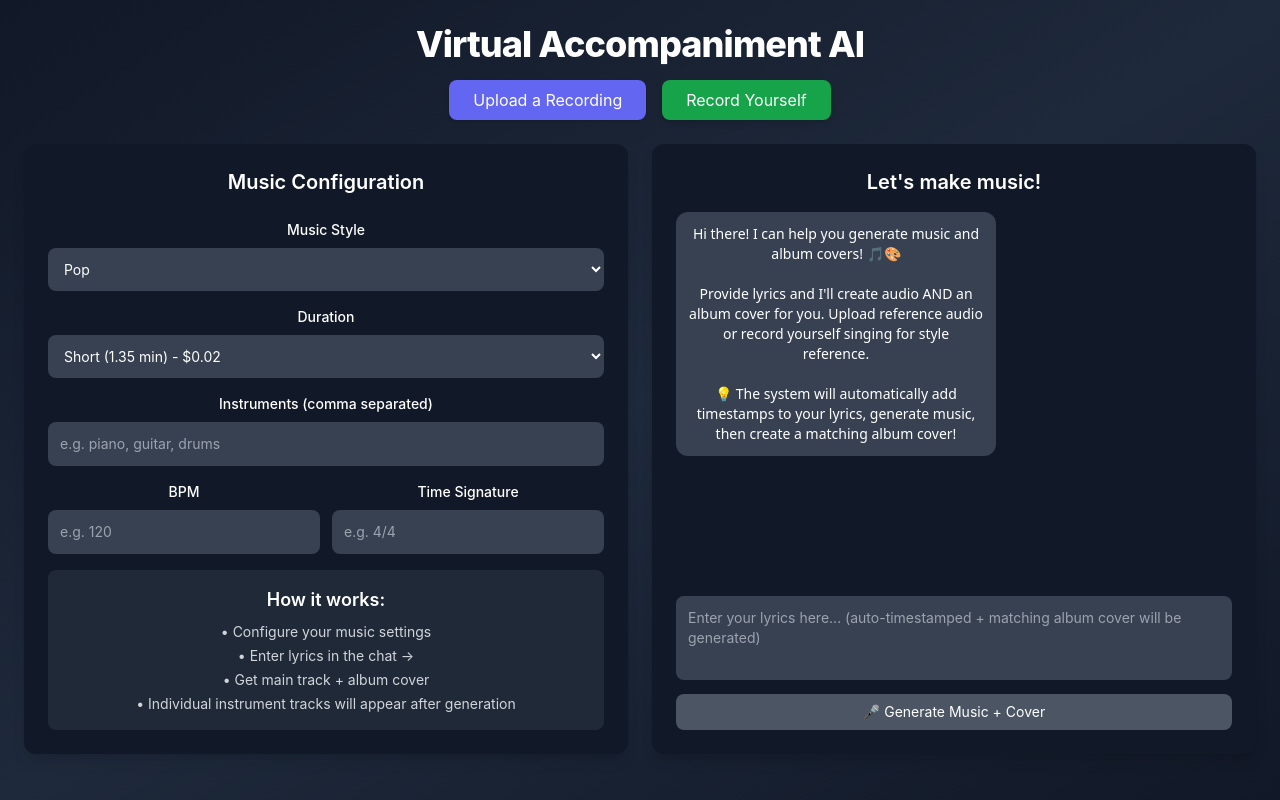
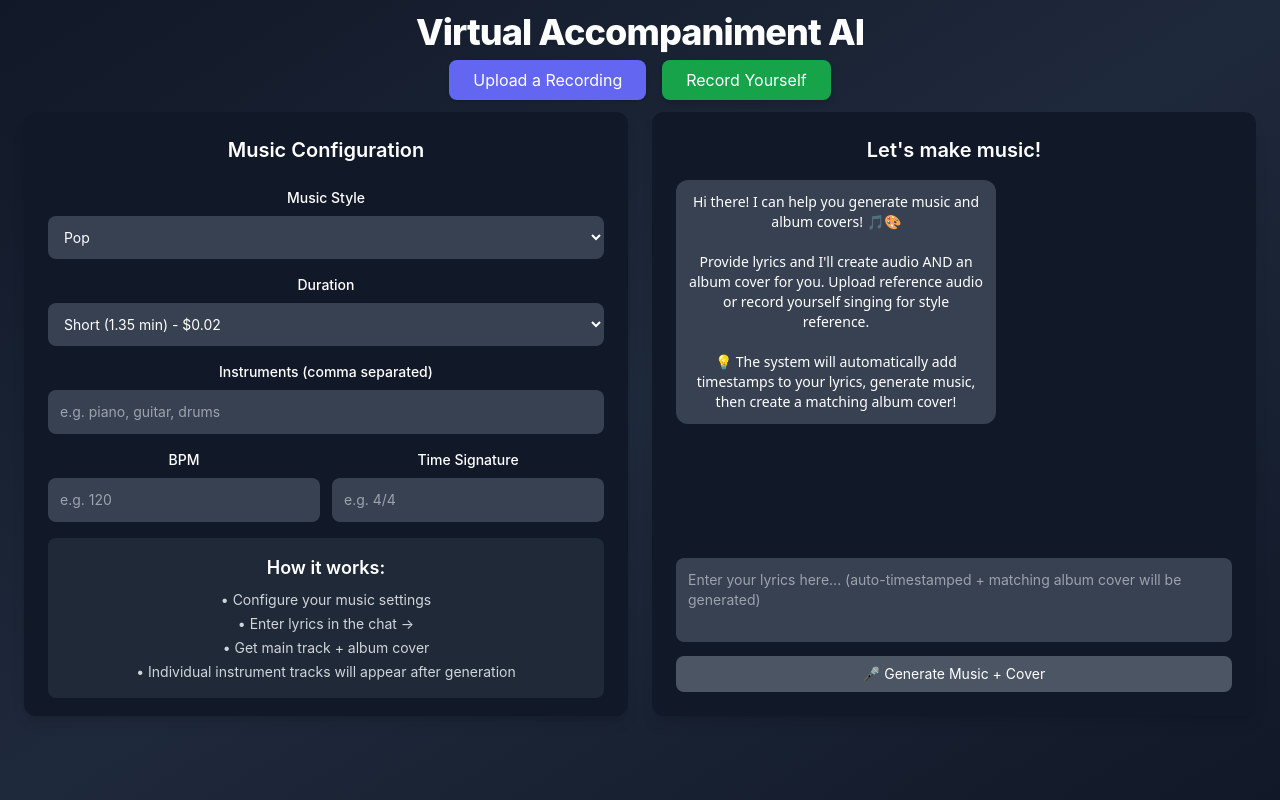
Before and after one commit to wguo3-cmu-S25/virtualband, a React (Create React App) app: page / in a window 1280 px wide. Built offline with nearby package versions, Linux system fonts and the light colour scheme.

Commit message:
scroll bar

```diff
--- a/src/App.js
+++ b/src/App.js
@@ -87,9 +87,9 @@ function App() {
     };
 
     return (
-        <div className="App min-h-screen bg-gradient-to-br from-gray-900 via-slate-800 to-gray-900 text-white">
+        <div className="App h-screen bg-gradient-to-br from-gray-900 via-slate-800 to-gray-900 text-white overflow-hidden">
             {/* Header */}
-            <header className="text-center py-6 space-y-4">
+            <header className="text-center py-3 space-y-2">
                 <h1 className="text-3xl md:text-4xl font-extrabold tracking-tight leading-tight">
                     Virtual Accompaniment AI
                 </h1>
@@ -133,14 +133,14 @@ function App() {
                     </div>
                 )}
                 {audioURL && (
-                    <div className="mt-6 text-center">
-                        <h3 className="text-lg font-semibold mb-2">Playback</h3>
+                    <div className="mt-3 text-center">
+                        <h3 className="text-sm font-medium mb-1">Playback</h3>
                         <audio
                             controls
                             src={audioURL}
                             className="w-full max-w-md mx-auto"
                         />
-                        <p className="text-sm text-gray-400 mt-2">
+                        <p className="text-xs text-gray-400 mt-1">
                             {uploadedFile
                                 ? `Uploaded: ${uploadedFile.name}`
                                 : recordedBlob
@@ -152,7 +152,7 @@ function App() {
             </header>
 
             {/* Main Content - Split Layout */}
-            <div className="flex gap-6 px-6 pb-6 min-h-[calc(100vh-300px)]">
+            <div className="flex gap-6 px-6 pb-4 h-[calc(100vh-180px)]">
                 {/* Left Panel - Selection Controls */}
                 <div className="w-1/2">
                     <SelectionPanel
@@ -200,7 +200,7 @@ function SelectionPanel({
     setTimeSignature
 }) {
     return (
-        <div className="bg-gray-900 p-6 rounded-xl shadow-lg h-full">
+        <div className="bg-gray-900 p-6 rounded-xl shadow-lg h-full overflow-y-auto">
             <h2 className="text-xl font-semibold mb-6 text-center">
                 Music Configuration
             </h2>
```
